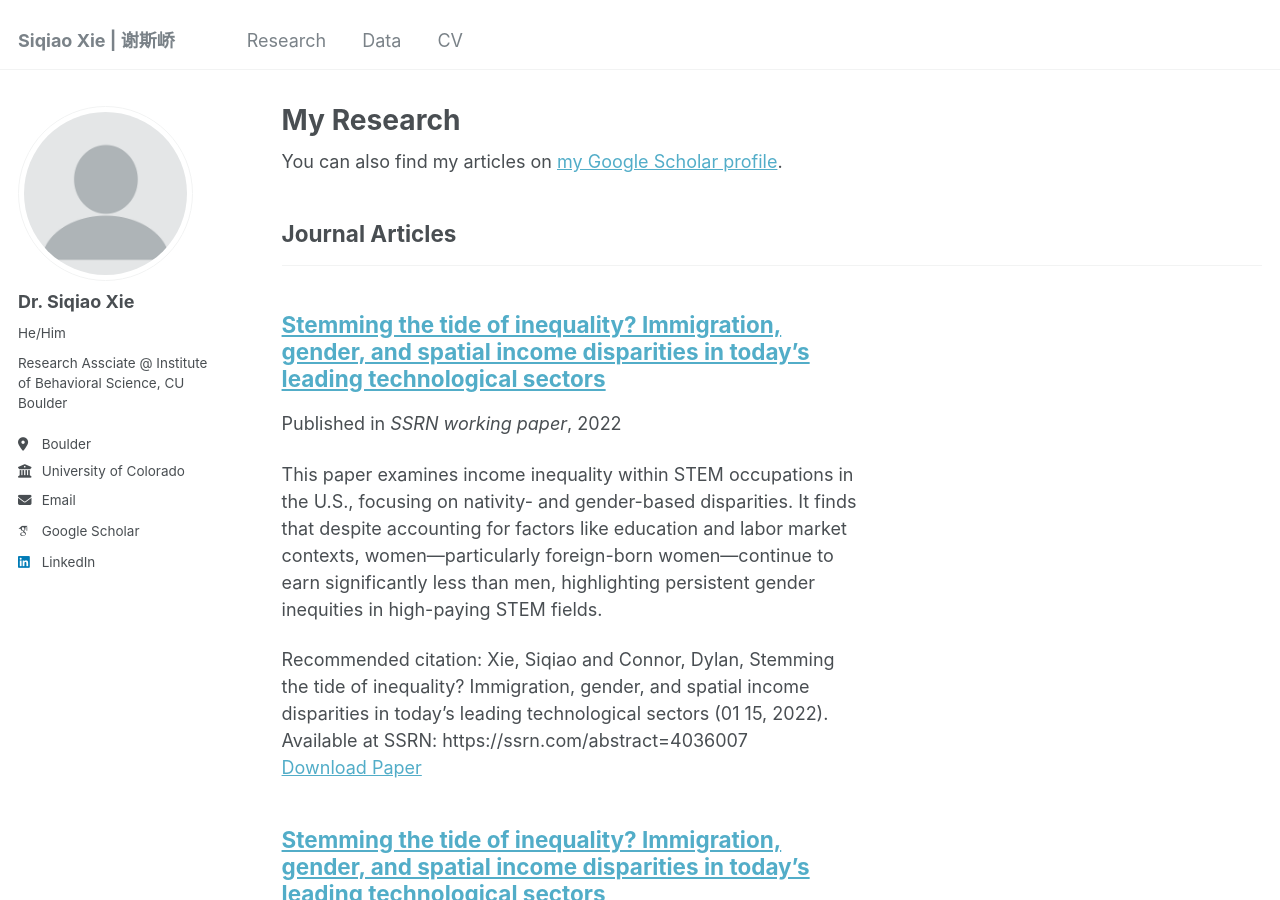
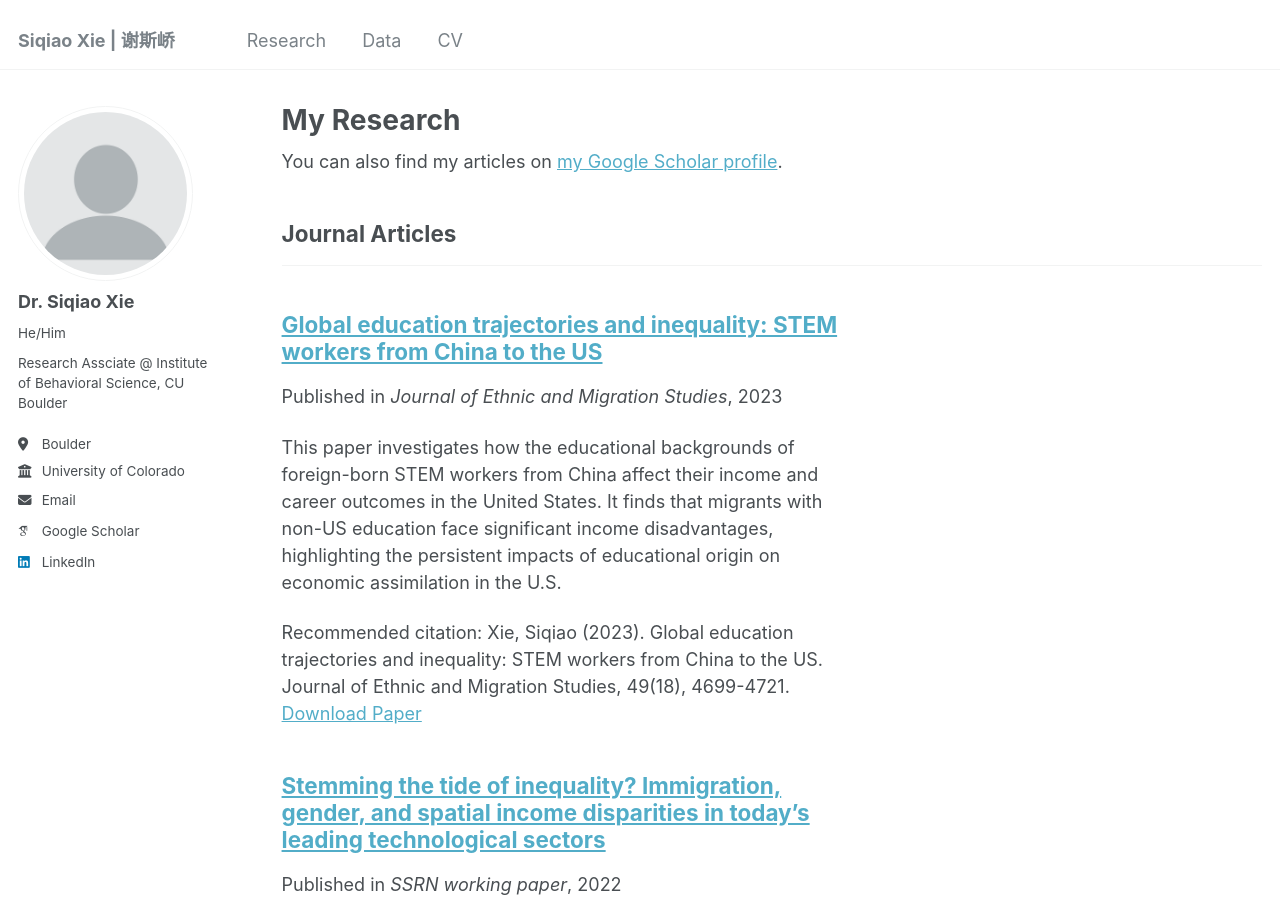
Before and after one commit to xiesiqiao/xiesiqiao.github.io, a Jekyll site: the page built from _pages/publications.html, in a window 1280 px wide and 900 px high. Built offline with Jekyll 4.4.1, drawn with Linux system fonts in a browser that asks for light colours; some web fonts are replaced.

Commit message:
Update china_sequence.md

```diff
--- a/_publications/china_sequence.md
+++ b/_publications/china_sequence.md
@@ -1,14 +1,14 @@
 ---
-title: "Stemming the tide of inequality? Immigration, gender, and spatial income disparities in today’s leading technological sectors"
+title: "Global education trajectories and inequality: STEM workers from China to the US"
 collection: High-tech, regional development and migration
 category: manuscripts
-permalink: /publication/stem_gender
-excerpt: 'This paper examines income inequality within STEM occupations in the U.S., focusing on nativity- and gender-based disparities. It finds that despite accounting for factors like education and labor market contexts, women—particularly foreign-born women—continue to earn significantly less than men, highlighting persistent gender inequities in high-paying STEM fields.'
-date: 2022-01-15
-venue: 'SSRN working paper'
+permalink: /publication/stem_education
+excerpt: 'This paper investigates how the educational backgrounds of foreign-born STEM workers from China affect their income and career outcomes in the United States. It finds that migrants with non-US education face significant income disadvantages, highlighting the persistent impacts of educational origin on economic assimilation in the U.S.'
+date: 2023-09-15
+venue: 'Journal of Ethnic and Migration Studies'
 # slidesurl: 'http://academicpages.github.io/files/slides1.pdf'
-paperurl: 'https://papers.ssrn.com/sol3/Delivery.cfm/SSRN_ID4036007_code5077174.pdf?abstractid=4036007&mirid=1'
-citation: 'Xie, Siqiao and Connor, Dylan, Stemming the tide of inequality? Immigration, gender, and spatial income disparities in today’s leading technological sectors (01 15, 2022). Available at SSRN: https://ssrn.com/abstract=4036007'
+paperurl: 'https://www.tandfonline.com/doi/abs/10.1080/1369183X.2023.2270338'
+citation: 'Xie, Siqiao (2023). Global education trajectories and inequality: STEM workers from China to the US. Journal of Ethnic and Migration Studies, 49(18), 4699-4721.'
 ---
 
-Income inequality in the United States is at an all-time high. The rise of inequality between people and places is being fueled by technological changes that heavily favor workers with college degrees, particularly those in fields related to Science, Technology, Engineering and Mathematics (STEM). But among workers in these leading technological sectors, who exactly is reaping the rewards? We answer this question through detailed analysis of nativity- and gender-based income disparities within STEM occupations, areas of work known to be disproportionately male and foreign born. After establishing that women earn around 15 percent less than men in STEM, we attempt to explain the income differentials in STEM through differences in the educational attainment, labor-force participation, occupational holding, and labor market contexts of US- and foreign-born, men and women. Contrary to expectations, we find that these adjustments actually widen the income deficit for women in STEM, and particularly so for foreign-born women. Women do earn significantly more when employed in the leading STEM labor markets, but the earnings gap relative to men is remarkably persistent across locations. Our findings confirm that the growth of the STEM work favors men, not only because they are more likely to work in these high-paying occupations, but because they also tend to get paid more within these occupations.
+The United States has become reliant on workers from abroad to meet its demand for the knowledge-based economy. However, some migrants may face an earnings deficit relative to similar US-born workers. This paper examines the sources of the deficit and asks whether we should expect the initial deficit to disappear with education attainment and work experience in the US. They are challenging to answer as few data sources measure and track market experiences and educational trajectories of migrants over time. Migration and educational trajectories which reflect the country's source of formal educational credentials as well as other forms of capital may explain the deficit, this study applies sequence analysis to the National Science Foundation’s ‘National College Graduate Survey’ to examine earnings differences between China- and US-born STEM workers. After identifying the dominant migration-education profiles for these STEM workers, I show that the wages of migrants with exclusively China-based education are 5–25% lower than those of workers with at least some US-based education, even among workers who are otherwise similar in terms of experience, legal status, employer type, occupation, degree level and time since migration. These findings point to significant and lasting penalties due to non-US education.
```
